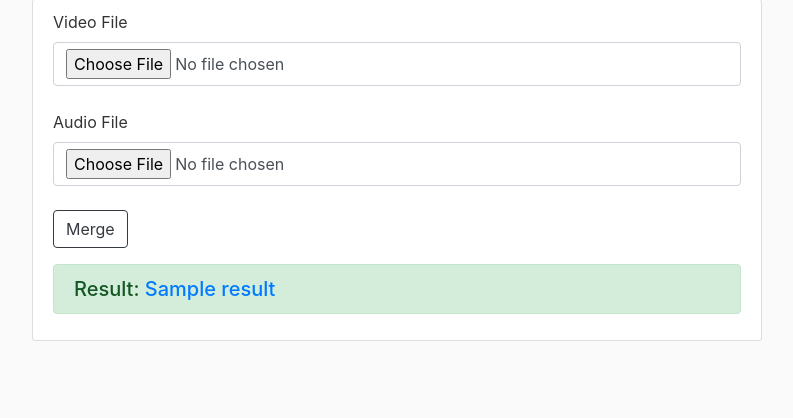
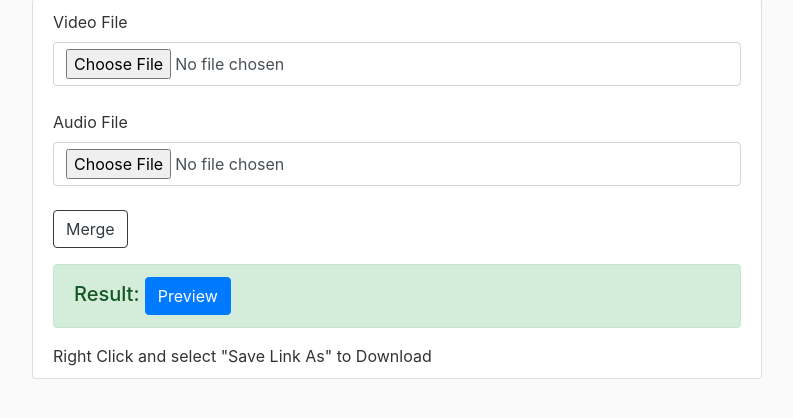
Before and after one commit to DarkenVamp/spoken_tut, a Django app: template merge/templates/merge/merge_page.html in a window 1280 px wide. Shown: the part 81-499 px from the top of the page, without its empty margins (53-846 px from the left). Run offline with Django 4.2, Linux system fonts and the light colour scheme; the template is opened without the code that fills it: most values are stand-ins (such as "Sample title", 1, 10 or a date in 2020); some libraries are stand-ins or nearby versions.

Commit message:
templates: improvise result view

```diff
--- a/merge/templates/merge/merge_page.html
+++ b/merge/templates/merge/merge_page.html
@@ -21,7 +21,12 @@
     {% endif %}
 
     {% if result %}
-    <h5 class="alert alert-success">Result: <a href="{{ result }}">{{ result }}</a></h5>
+    <h5 class="alert alert-success">Result:
+        <a href="{{ result }}">
+            <button class="btn btn-primary">Preview</button>
+        </a>
+    </h5>
+    Right Click and select "Save Link As" to Download
     {% endif %}
 </div>
 
--- a/merge/templates/merge/tts_page.html
+++ b/merge/templates/merge/tts_page.html
@@ -29,7 +29,7 @@
     {% endif %}
 
     {% if result %}
-    <h5 class="alert alert-success">Result: <a href="/{{ result }}">{{ result }}</a></h5>
+    <h5 class="alert alert-success">Result: <a href="/{{ result }}">Download</a></h5>
     {% endif %}
 </div>
 
```
